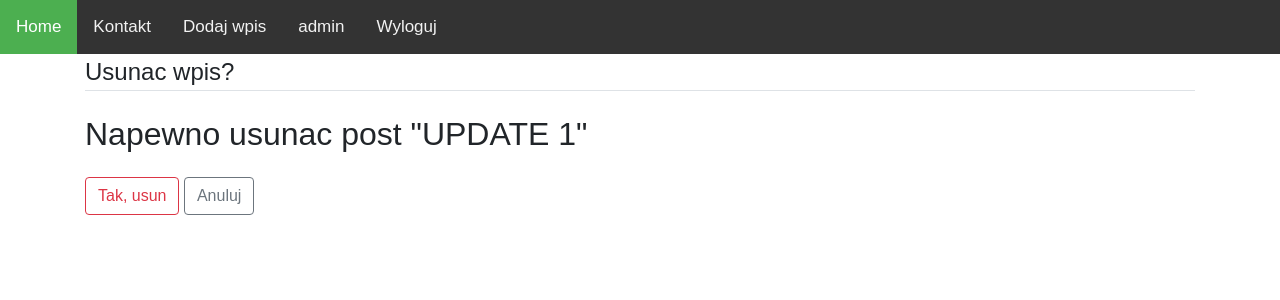
After one commit to Badylisko/django, a Django app: page /post/1/delete in a window 1280 px wide. The commit adds this page. Shown: the top 300 px of the page. Run offline with Django 3.2, Linux system fonts and the light colour scheme; a user stored in the database is signed in; data comes from the database, SQL or seed files in the repository; both versions use the stored data as it was after the commit; some libraries are stand-ins or nearby versions.

Commit message:
Update 4

```diff
--- /dev/null
+++ b/apka/templates/apka/post_confirm_delete.html
@@ -0,0 +1,16 @@
+{% extends "base.html" %}
+{% block content %}
+<div class="content-section">
+    <form method="POST">
+        {% csrf_token %}
+        <fieldset class="form-group">
+            <legend class="border-bottom mb-4">Usunac wpis?</legend>
+            <h2>Napewno usunac post "{{ object.title }}"</h2>
+        </fieldset>
+        <div class="form-group">
+            <button class="btn btn-outline-danger" type="submit">Tak, usun</button>
+            <a class="btn btn-outline-secondary" href="{% url 'post-detail' object.id %}">Anuluj</a>
+        </div>
+    </form>
+</div>
+{% endblock content %}
--- a/apka/templates/apka/post_detail.html
+++ b/apka/templates/apka/post_detail.html
@@ -6,6 +6,12 @@
         <div class="article-metadata">
             <a class="mr-2" href="#">{{ object.author }}</a>
             <small class="text-muted">{{ object.date_posted|date:"F d, Y" }}</small>
+            {% if object.author == user %}
+                <div>
+                    <a class="btn btn-secondary btn-sm mt-1 mb-1" href="{% url 'post-update' object.id %}">Edytuj</a>
+                    <a class="btn btn-danger btn-sm mt-1 mb-1" href="{% url 'post-delete' object.id %}">Usun wpis</a>
+                </div>
+            {% endif%}
         </div>
         <h2 class="article-title">{{ object.title }}</h2>
         <p class="article-content">{{ object.content }}</p>
--- a/apka/templates/base.html
+++ b/apka/templates/base.html
@@ -52,6 +52,7 @@
     <a class="active" href="{% url 'Home' %}">Home</a>
     <a href="{% url 'Kontakt' %}">Kontakt</a>
     {% if user.is_authenticated %}
+        <a href="{% url 'post-create' %}">Dodaj wpis</a>
         <a href="{% url 'profil' %}">{{ user.username }}</a>
         <a href="{% url 'logout' %}">Wyloguj</a>
     {% else %}
--- a/apka/urls.py
+++ b/apka/urls.py
@@ -1,11 +1,13 @@
 from django.urls import path
 from .views import kontakt
-from .views import PostListView, PostDetailView, PostCreateView
+from .views import PostListView, PostDetailView, PostCreateView, PostUpdateView, PostDeleteView
 
 
 urlpatterns = [
     path('', PostListView.as_view(), name='Home'),
     path('post/<int:pk>/', PostDetailView.as_view(), name='post-detail'),
     path('post/new/', PostCreateView.as_view(), name='post-create'),
+    path('post/<int:pk>/update', PostUpdateView.as_view(), name='post-update'),
+    path('post/<int:pk>/delete', PostDeleteView.as_view(), name='post-delete'),
     path('kontakt/', kontakt, name='Kontakt')
 ]
--- a/apka/views.py
+++ b/apka/views.py
@@ -1,6 +1,7 @@
 from django.shortcuts import render
 from .models import Post
-from django.views.generic import ListView, DetailView, CreateView
+from django.views.generic import ListView, DetailView, CreateView, UpdateView, DeleteView
+from django.contrib.auth.mixins import LoginRequiredMixin, UserPassesTestMixin
 
 
 def home(request):
@@ -19,7 +20,7 @@ class PostDetailView(DetailView):
     model = Post
 
 
-class PostCreateView(CreateView):
+class PostCreateView(LoginRequiredMixin, CreateView):
     model = Post
     fields = ['title', 'content']
 
@@ -28,5 +29,33 @@ class PostCreateView(CreateView):
         return super().form_valid(form)
 
 
+class PostUpdateView(LoginRequiredMixin, UserPassesTestMixin, UpdateView):
+    model = Post
+    fields = ['title', 'content']
+
+    def form_valid(self, form):
+        form.instance.author = self.request.user
+        return super().form_valid(form)
+
+    def test_func(self):
+        post = self.get_object()
+        if self.request.user == post.author:
+            return True
+        else:
+            return False
+
+
+class PostDeleteView(LoginRequiredMixin, UserPassesTestMixin, DeleteView):
+    model = Post
+    success_url = '/'
+
+    def test_func(self):
+        post = self.get_object()
+        if self.request.user == post.author:
+            return True
+        else:
+            return False
+
+
 def kontakt(request):
     return render(request, 'kontakt.html', {'title': 'Kontakt'})
```
Also changed, not shown: db.sqlite3.
